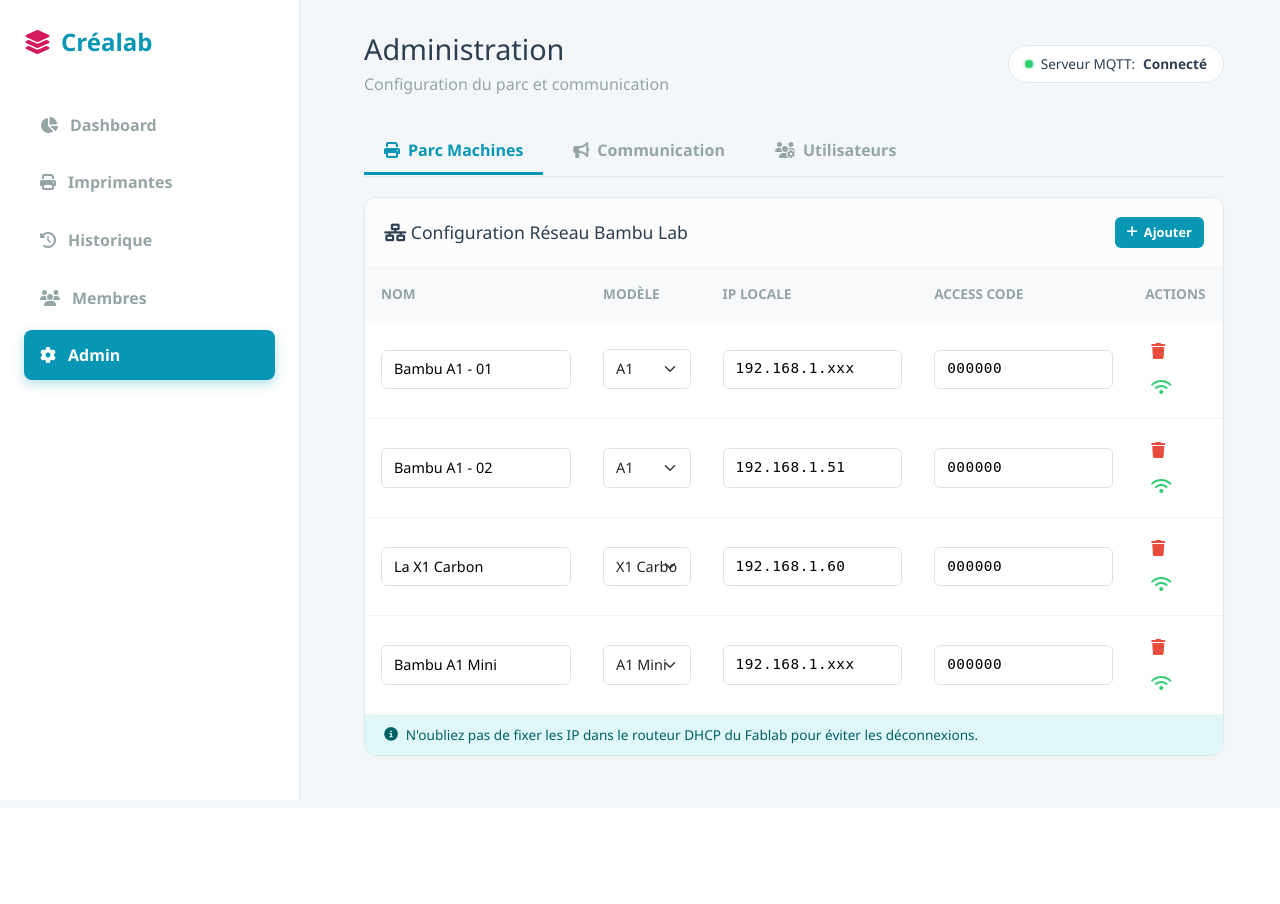
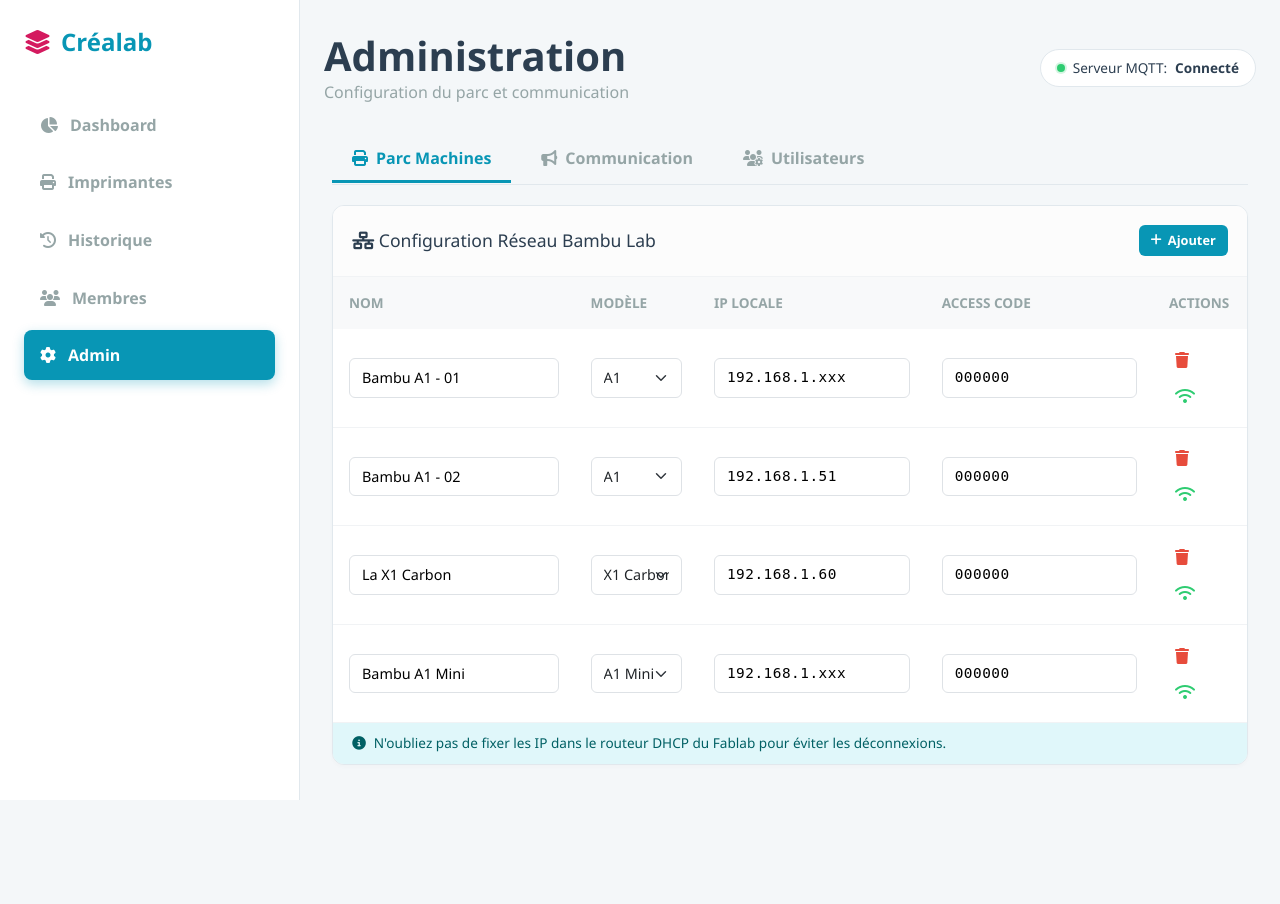
Before and after one commit to GeraudBertrand/CreaState, an ASP.NET Core app: page /admin in a window 1280 px wide. Before the commit the page ends 800 px from the top, so only its background shows below. Run offline with ASP.NET Core 8, Linux system fonts and the light colour scheme; style sheets or scripts are compiled from the project's sources.

Commit message:
Header Service system

```diff
--- a/Components/Layout/MainLayout.razor
+++ b/Components/Layout/MainLayout.razor
@@ -1,6 +1,6 @@
 @inherits LayoutComponentBase
 @inject PageHeaderService HeaderService
-
+@implements IDisposable
 
 <div class="page">
     <div class="sidebar">
@@ -8,7 +8,18 @@
     </div>
 
     <main>
-        <article class="content px-4">
+        <header class="header px-4">
+            <div class="header-text">
+                <h1>@HeaderService.Title</h1>
+                <p>@HeaderService.Description</p>
+            </div>
+
+            <div class="header-actions">
+                <SectionOutlet SectionName="HeaderActions" />
+            </div>
+        </header>
+
+        <article class="content">
             @Body
         </article>
     </main>
@@ -19,3 +30,18 @@
     <a href="." class="reload">Reload</a>
     <span class="dismiss">🗙</span>
 </div>
+
+
+@code{
+    protected override void OnInitialized()
+    {
+        // On s'abonne aux changements de titre
+        HeaderService.OnChange += StateHasChanged;
+    }
+
+    public void Dispose()
+    {
+        // On se désabonne pour éviter les fuites de mémoire
+        HeaderService.OnChange -= StateHasChanged;
+    }
+}
--- a/Components/Layout/MainLayout.razor.css
+++ b/Components/Layout/MainLayout.razor.css
@@ -7,6 +7,26 @@
 main {
     flex: 1;
 }
+
+.header {
+    display: flex;
+    justify-content: space-between;
+    align-items: center;
+    margin-top: 2rem;
+    flex-wrap: wrap;
+    gap: 20px;
+}
+
+    .header h1 {
+        margin: 0;
+        color: var(--text-main);
+        font-weight: 800;
+    }
+
+    .header p {
+        margin: 0;
+        color: var(--text-muted);
+    }
 
 
 .top-row {
@@ -68,7 +88,7 @@
         width: 0;
     }
 
-    .top-row, article {
+    .top-row {
         padding-left: 2rem !important;
         padding-right: 1.5rem !important;
     }
--- a/Components/Pages/Admin.razor
+++ b/Components/Pages/Admin.razor
@@ -1,21 +1,16 @@
 @page "/admin"
+
+@inject PageHeaderService HeaderService
 
 <PageTitle>Créalab - Administration</PageTitle>
 
-<div class="main-container theme-industrial">
-
-    <header class="page-header">
-        <div class="header-text">
-            <h1>Administration</h1>
-            <p>Configuration du parc et communication</p>
-        </div>
-        <!-- Indicateur Statut MQTT (Simulation) -->
+<SectionContent SectionName="HeaderActions">
     <div class="system-status">
         <span class="status-dot online"></span> Serveur MQTT: <strong>Connecté</strong>
     </div>
-    </header>
+</SectionContent>
 
-    <!-- Navigation par Onglets -->
+<div class="main-container theme-industrial">
     <div class="tabs">
         <button class="tab-btn @(ActiveTab == "printers" ? "active" : "")"
                 @onclick='() => SetTab("printers")'>
@@ -32,8 +27,6 @@
     </div>
 
     <div class="tab-content">
-
-        <!-- ONGLET 1 : IMPRIMANTES -->
         @if (ActiveTab == "printers")
         {
             <div class="section-card">
@@ -94,12 +87,10 @@
             </div>
         }
 
-        <!-- ONGLET 2 : COMMUNICATION -->
         @if (ActiveTab == "comms")
         {
             <div class="comms-grid">
 
-                <!-- Créer une annonce -->
                 <div class="section-card">
                     <div class="card-header">
                         <h3><i class="fa-solid fa-plus"></i> Publier une annonce</h3>
@@ -133,7 +124,6 @@
                     </div>
                 </div>
 
-                <!-- Liste des annonces actives -->
                 <div class="section-card">
                     <div class="card-header">
                         <h3><i class="fa-solid fa-clock-rotate-left"></i> Annonces Actives</h3>
@@ -161,7 +151,6 @@
             </div>
         }
 
-        <!-- ONGLET 3 : UTILISATEURS (Simulé) -->
         @if (ActiveTab == "users")
         {
             <div class="section-card">
@@ -191,12 +180,13 @@
 
     protected override void OnInitialized()
     {
+        HeaderService.SetTitle("Administration", "Configuration du parc et communication");
         LoadMockData();
     }
 
     private void SetTab(string tab) => ActiveTab = tab;
 
-    // --- Logique Imprimantes ---
+    #region Printers
         private void AddNewPrinter()
         {
             Printers.Add(new Printer { Name = "Nouvelle Imprimante", IpAddress = "0.0.0.0" });
@@ -206,8 +196,9 @@
         {
             Printers.Remove(p);
         }
+    #endregion
 
-    // --- Logique Annonces ---
+    #region Announcement
         private void PublishAnnouncement()
         {
             if (string.IsNullOrWhiteSpace(NewAnnouncement.Title)) return;
@@ -216,10 +207,8 @@
             NewAnnouncement.PublishDate = DateTime.Now;
             NewAnnouncement.DisplayDuration = TimeSpan.FromDays(DurationDays);
 
-        // Ajout à la liste (en mémoire)
             Announcements.Add(NewAnnouncement);
 
-        // Reset formulaire
             NewAnnouncement = new Announcement();
             DurationDays = 3;
         }
@@ -228,6 +217,8 @@
         {
             Announcements.Remove(a);
         }
+    #endregion
+
 
     private void LoadMockData()
     {
--- a/Components/Pages/Admin.razor.css
+++ b/Components/Pages/Admin.razor.css
@@ -5,16 +5,6 @@
     margin-bottom: 2rem;
 }
 
-.header-text h1 {
-    margin: 0;
-    font-size: 1.8rem;
-    color: var(--text-main, #2c3e50);
-}
-
-.header-text p {
-    margin: 5px 0 0;
-    color: var(--text-muted, #95a5a6);
-}
 
 .system-status {
     background: white;
--- a/Components/Pages/History.razor.css
+++ b/Components/Pages/History.razor.css
@@ -8,17 +8,6 @@
     margin-bottom: 2rem;
     flex-wrap: wrap;
     gap: 20px;
-}
-
-.header-text h1 {
-    margin: 0;
-    font-size: 1.8rem;
-    color: var(--text-main, #2c3e50);
-}
-
-.header-text p {
-    margin: 5px 0 0;
-    color: var(--text-muted, #95a5a6);
 }
 
 .stats-summary {
--- a/Components/Pages/Members.razor.css
+++ b/Components/Pages/Members.razor.css
@@ -12,17 +12,6 @@
     margin-bottom: 2rem;
     flex-wrap: wrap;
     gap: 20px;
-}
-
-.header-text h1 {
-    margin: 0;
-    color: var(--text-main, #2c3e50);
-    font-size: 1.8rem;
-}
-
-.header-text p {
-    margin: 5px 0 0;
-    color: var(--text-muted, #95a5a6);
 }
 
 /* --- Filtres & Recherche --- */
--- a/Components/Pages/Printers.razor.css
+++ b/Components/Pages/Printers.razor.css
@@ -9,28 +9,6 @@
     --font-family: 'Courier New', monospace;
     --radius: 0px;
 }
-
-
-
-.header {
-    display: flex;
-    justify-content: space-between;
-    align-items: center;
-    margin-bottom: 2rem;
-    flex-wrap: wrap;
-    gap: 20px;
-}
-
-    .header h1 {
-        margin: 0;
-        color: var(--text-main);
-        font-weight: 800;
-    }
-
-    .header p {
-        margin: 0;
-        color: var(--text-muted);
-    }
 
 .controls {
     display: flex;
--- a/Components/_Imports.razor
+++ b/Components/_Imports.razor
@@ -1,10 +1,13 @@
 @using System.Net.Http
 @using System.Net.Http.Json
+
 @using Microsoft.AspNetCore.Components.Forms
 @using Microsoft.AspNetCore.Components.Routing
+@using Microsoft.AspNetCore.Components.Sections
 @using Microsoft.AspNetCore.Components.Web
 @using static Microsoft.AspNetCore.Components.Web.RenderMode
 @using Microsoft.AspNetCore.Components.Web.Virtualization
+
 @using Microsoft.JSInterop
 
 @using CreaState
--- a/Services/PageHeaderService.cs
+++ b/Services/PageHeaderService.cs
@@ -3,17 +3,15 @@
     public class PageHeaderService
     {
         public string Title { get; private set; } = "Créalab";
-        public string SubTitle { get; private set; } = "Home";
         public string Description { get; private set; } = "";
 
         // L'événement pour dire au Layout de se rafraîchir
         public event Action? OnChange;
 
         // La méthode que tes pages (Admin, Dashboard) appelleront
-        public void SetTitle(string title, string subtitle, string description = "")
+        public void SetTitle(string title, string description = "")
         {
             Title = title;
-            SubTitle = subtitle;
             Description = description;
             NotifyStateChanged();
         }
--- a/wwwroot/app.css
+++ b/wwwroot/app.css
@@ -92,14 +92,6 @@
     color: var(--text-main);
 }
 
-
-.header {
-    display: flex;
-    justify-content: space-between;
-    align-items: center;
-    margin-bottom: 2rem;
-}
-
 .page-title h1 {
     font-size: 1.8rem;
     color: var(--text-main);
```
Also changed, not shown: Components/Pages/Dashboard.razor (+2 -7 lines), Components/Pages/History.razor (+7 -8 lines), Components/Pages/Members.razor (+6 -10 lines), Components/Pages/Printers.razor (+2 -6 lines). Lines whose indentation alone changed are shown as unchanged.
